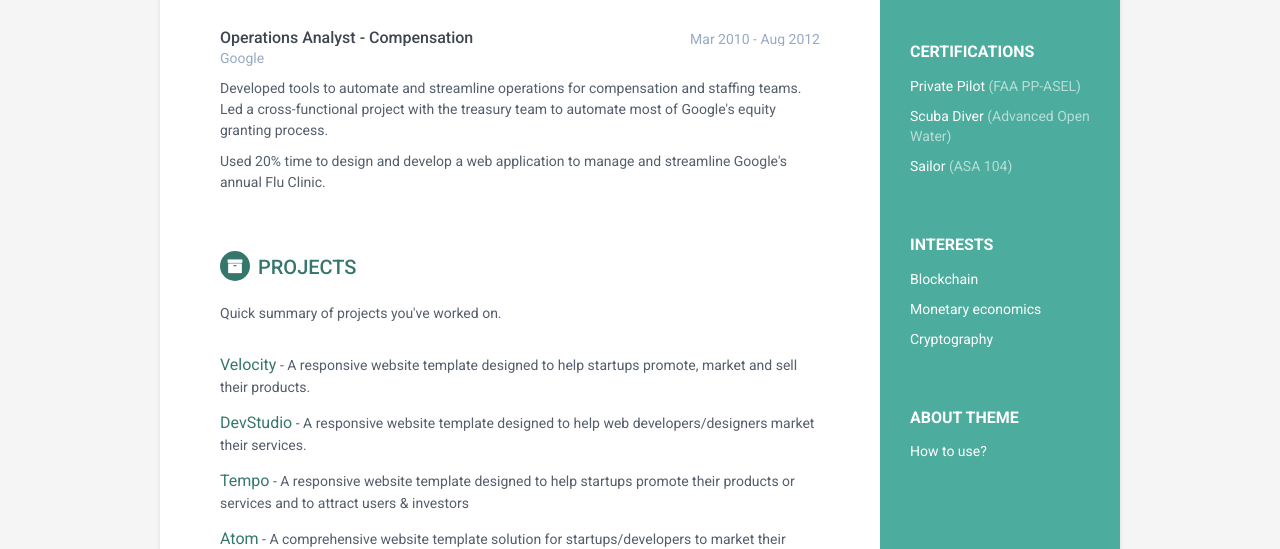
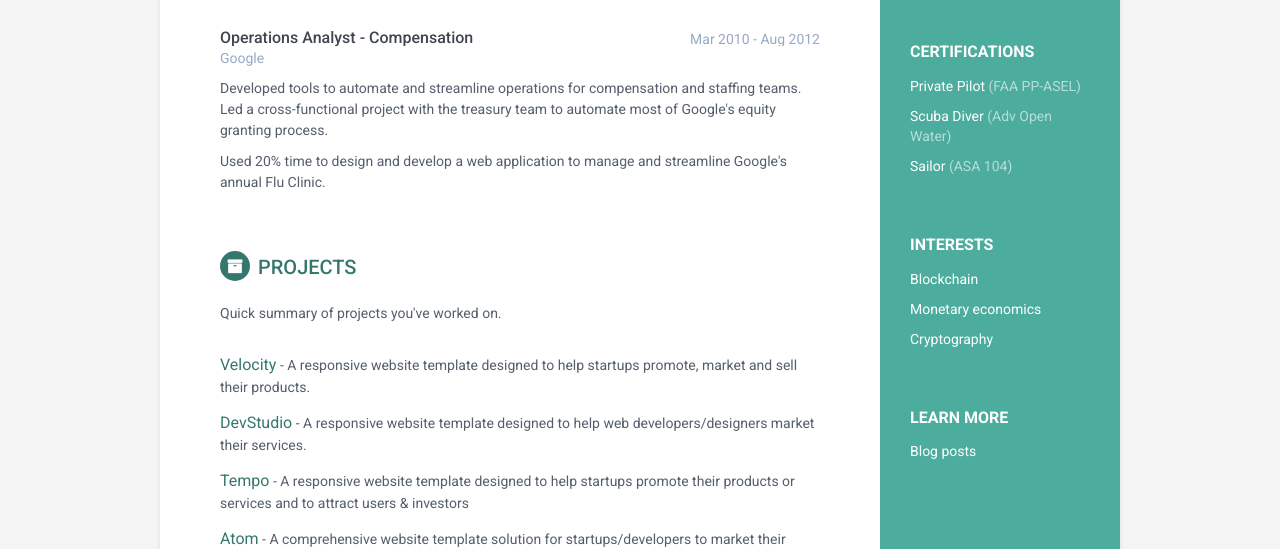
Before and after one commit to justinpobrien/justinpobrien.github.io, a Jekyll site: the page built from index.html, in a window 1280 px wide. Shown: the part 806-1355 px from the top of the page. Built offline with Jekyll 4.4.1, drawn with Linux system fonts in a browser that asks for light colours.

Commit message:
Update interests

```diff
--- a/_includes/interests.html
+++ b/_includes/interests.html
@@ -7,12 +7,9 @@
 </ul>
 </div><!--//interests-->
 
-
-
-
 <div class="remove-container container-block">
-<h2 class="container-block-title">About Theme</h2>
+<h2 class="container-block-title">Learn More</h2>
 <ul class="list-unstyled interests-list">
-<a href="http://blog.webjeda.com/jekyll-themes/online-cv/"><li>How to use?</li></a>
+<a href="#"><li>Blog posts</li></a>
 </ul>
 </div><!--//interests-->
--- a/_includes/language.html
+++ b/_includes/language.html
@@ -2,7 +2,7 @@
 <h2 class="container-block-title">Certifications</h2>
 <ul class="list-unstyled interests-list">
 <li>Private Pilot <span class="lang-desc">(FAA PP-ASEL)</span></li>
-<li>Scuba Diver <span class="lang-desc">(Advanced Open Water)</span></li>
+<li>Scuba Diver <span class="lang-desc">(Adv Open Water)</span></li>
 <li>Sailor <span class="lang-desc">(ASA 104)</span></li>
 </ul>
 </div><!--//interests-->
```
